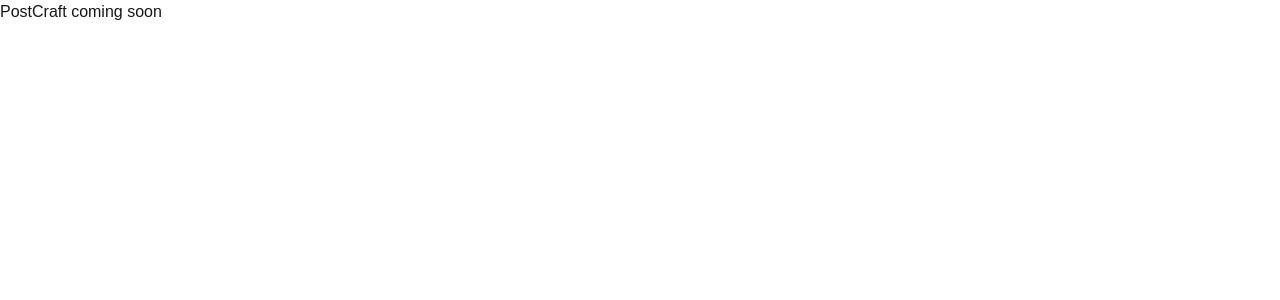
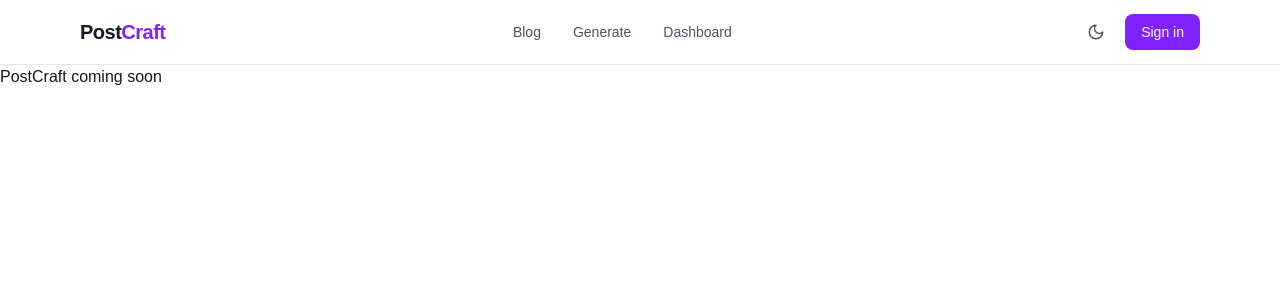
Before and after one commit to ipseekamalla1/postcraft, a Next.js app: page / in a window 1280 px wide. Shown: the top 300 px of the page. Built offline with nearby package versions, Linux system fonts and the light colour scheme.

Commit message:
navabar created

```diff
--- a/app/layout.tsx
+++ b/app/layout.tsx
@@ -1,5 +1,6 @@
 import type { Metadata } from "next";
 import { ThemeProvider } from "next-themes";
+import Navbar from "@/components/Navbar";
 import "./globals.css";
 
 export const metadata: Metadata = {
@@ -14,13 +15,14 @@
 }) {
   return (
     <html lang="en" suppressHydrationWarning>
-      <body>
+      <body className="bg-white dark:bg-gray-950 text-gray-900 dark:text-white transition-colors">
         <ThemeProvider
           attribute="class"
           defaultTheme="system"
           enableSystem
           disableTransitionOnChange
         >
+          <Navbar />
           {children}
         </ThemeProvider>
       </body>
--- a/components/Navbar.tsx
+++ b/components/Navbar.tsx
@@ -0,0 +1,87 @@
+"use client";
+
+import Link from "next/link";
+import { useTheme } from "next-themes";
+import { useEffect, useState } from "react";
+
+export default function Navbar() {
+  const { theme, setTheme } = useTheme();
+  const [mounted, setMounted] = useState(false);
+
+  // Avoid hydration mismatch — only show theme button after mount
+  useEffect(() => {
+    setMounted(true);
+  }, []);
+
+  return (
+    <nav className="border-b border-gray-200 dark:border-gray-800 bg-white dark:bg-gray-950 transition-colors">
+      <div className="max-w-6xl mx-auto px-4 h-16 flex items-center justify-between">
+
+        {/* Logo */}
+        <Link
+          href="/"
+          className="text-xl font-bold text-gray-900 dark:text-white tracking-tight"
+        >
+          Post<span className="text-violet-600">Craft</span>
+        </Link>
+
+        {/* Links */}
+        <div className="hidden md:flex items-center gap-8">
+          <Link
+            href="/blog"
+            className="text-sm text-gray-600 dark:text-gray-400 hover:text-gray-900 dark:hover:text-white transition-colors"
+          >
+            Blog
+          </Link>
+          <Link
+            href="/generate"
+            className="text-sm text-gray-600 dark:text-gray-400 hover:text-gray-900 dark:hover:text-white transition-colors"
+          >
+            Generate
+          </Link>
+          <Link
+            href="/dashboard"
+            className="text-sm text-gray-600 dark:text-gray-400 hover:text-gray-900 dark:hover:text-white transition-colors"
+          >
+            Dashboard
+          </Link>
+        </div>
+
+        {/* Right side */}
+        <div className="flex items-center gap-3">
+
+          {/* Theme toggle */}
+          {mounted && (
+            <button
+              onClick={() => setTheme(theme === "dark" ? "light" : "dark")}
+              className="p-2 rounded-lg text-gray-600 dark:text-gray-400 hover:bg-gray-100 dark:hover:bg-gray-800 transition-colors"
+              aria-label="Toggle theme"
+            >
+              {theme === "dark" ? (
+                // Sun icon
+                <svg xmlns="http://www.w3.org/2000/svg" width="18" height="18" viewBox="0 0 24 24" fill="none" stroke="currentColor" strokeWidth="2" strokeLinecap="round" strokeLinejoin="round">
+                  <circle cx="12" cy="12" r="4"/>
+                  <path d="M12 2v2M12 20v2M4.93 4.93l1.41 1.41M17.66 17.66l1.41 1.41M2 12h2M20 12h2M6.34 17.66l-1.41 1.41M19.07 4.93l-1.41 1.41"/>
+                </svg>
+              ) : (
+                // Moon icon
+                <svg xmlns="http://www.w3.org/2000/svg" width="18" height="18" viewBox="0 0 24 24" fill="none" stroke="currentColor" strokeWidth="2" strokeLinecap="round" strokeLinejoin="round">
+                  <path d="M12 3a6 6 0 0 0 9 9 9 9 0 1 1-9-9Z"/>
+                </svg>
+              )}
+            </button>
+          )}
+
+          {/* Sign in button */}
+          <Link
+            href="/login"
+            className="text-sm px-4 py-2 rounded-lg bg-violet-600 hover:bg-violet-700 text-white transition-colors"
+          >
+            Sign in
+          </Link>
+
+        </div>
+      </div>
+    </nav>
+  );
+}
```
